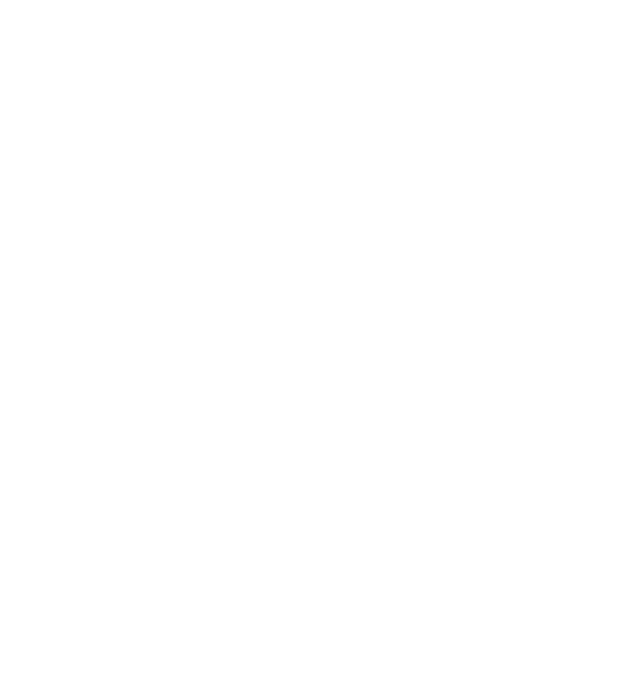
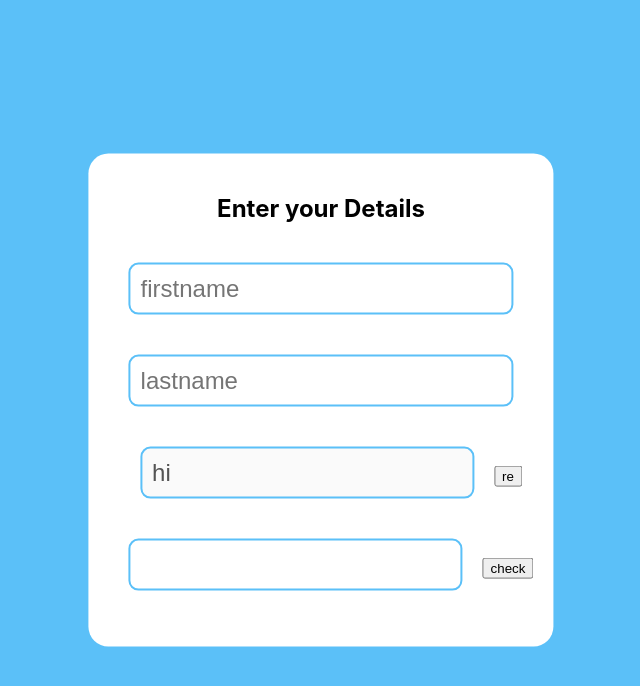
Before and after one commit to adhairyaa/form_captcha, a React (Create React App) app: page / in a window 1280 px wide. Shown: the top 686 px of the page, without its empty margins (319-959 px from the left). Built offline with nearby package versions, Linux system fonts and the light colour scheme.

Commit message:
Add: Form & CSS

```diff
--- a/src/App.js
+++ b/src/App.js
@@ -1,7 +1,12 @@
 import "./App.css";
+import Form from "./form/Form";
 
 function App() {
-  return <div className="App"></div>;
+  return (
+    <div className="App">
+      <Form />
+    </div>
+  );
 }
 
 export default App;
--- a/src/form/Form.css
+++ b/src/form/Form.css
@@ -0,0 +1,28 @@
+.form-container {
+  height: 100vh;
+  width: 100%;
+  background-color: #5bc0f8;
+  position: relative;
+}
+.form {
+  position: absolute;
+  top: 50%;
+  right: 50%;
+  transform: translate(50%, -50%);
+  background-color: white;
+  border-radius: 20px;
+  display: flex;
+  flex-flow: column;
+  padding: 20px;
+}
+
+.form input {
+  font-size: 1.5rem;
+  margin: 20px;
+  border: 2px solid #5bc0f8;
+  border-radius: 10px;
+  padding: 10px;
+}
+#captcha-background {
+  background-image: -moz-radial-gradient();
+}
--- a/src/form/Form.jsx
+++ b/src/form/Form.jsx
@@ -2,7 +2,26 @@
 import "./Form.css";
 
 function Form() {
-  return <div>Form</div>;
+  return (
+    <div className="form-container">
+      <div className="form">
+        <h2>Enter your Details</h2>
+        <input id="firstName" placeholder="firstname"></input>
+        <input id="lastName" placeholder="lastname"></input>
+        <div className="captcha">
+          <div className="cpatcha-image">
+            <input id="captcha-background" value="hi" disabled="true"></input>
+            <button>re</button>
+          </div>
+          <div className="captcha">
+            <input id="type-captcha"></input>
+            <button>check</button>
+          </div>
+          <p></p>
+        </div>
+      </div>
+    </div>
+  );
 }
 
 export default Form;
```
